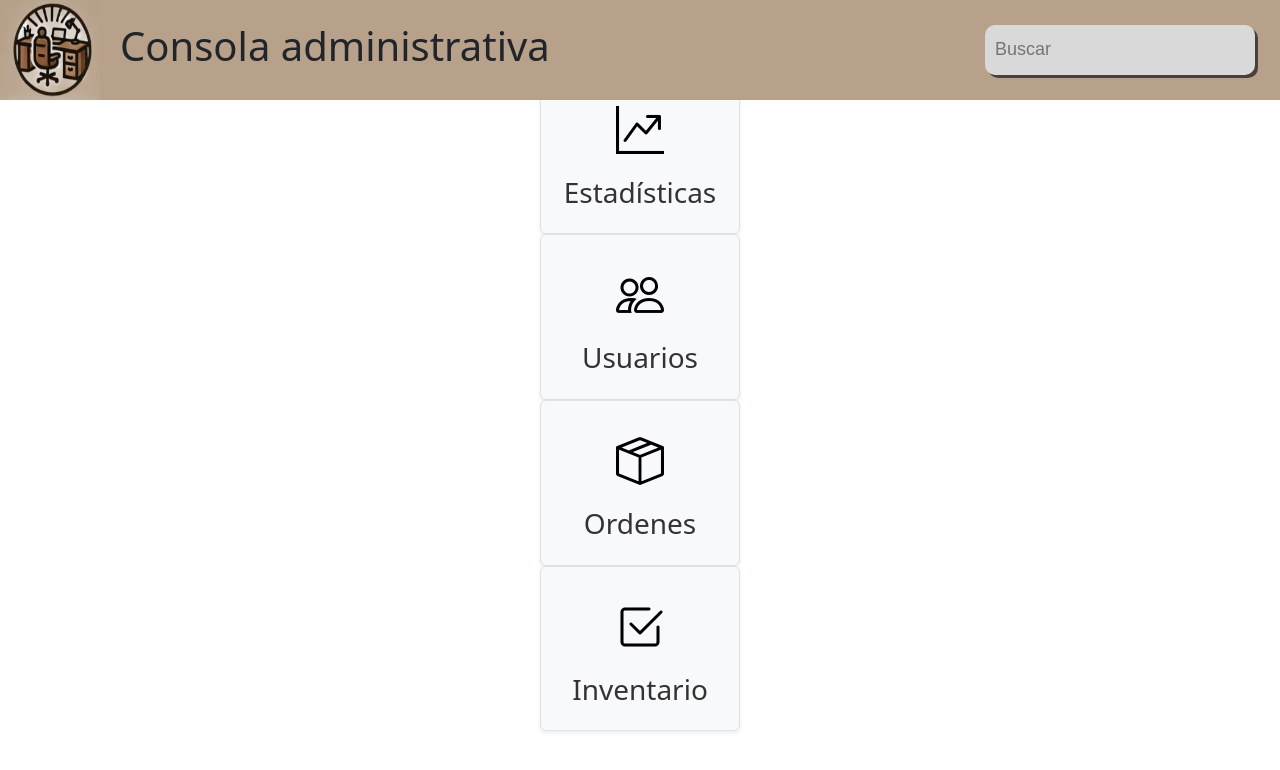
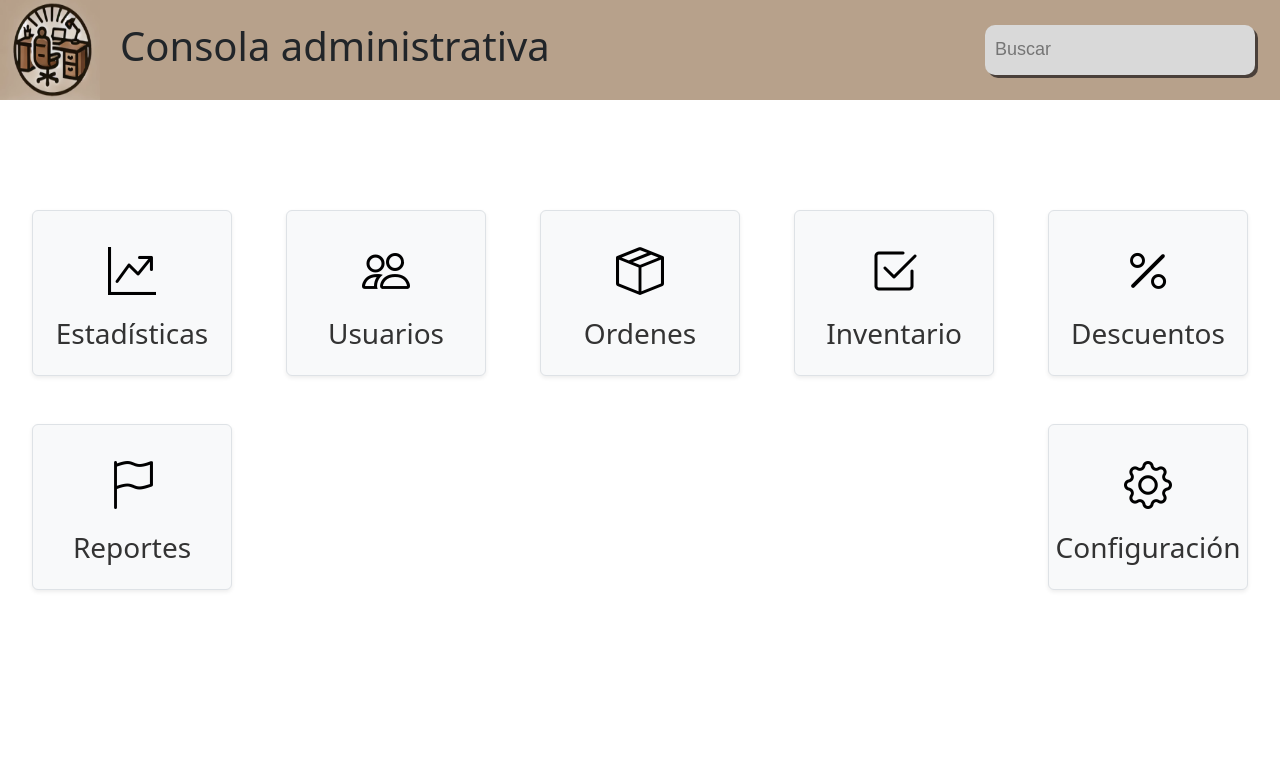
Before and after one commit to MateoMri/WorkBuddy-frontend, a React (Vite) app: page / in a window 1280 px wide. Shown: the top 770 px of the page. Built offline with nearby package versions, Linux system fonts and the light colour scheme; a web font is replaced by a local one.

Commit message:
Home terminado

```diff
--- a/src/Home.jsx
+++ b/src/Home.jsx
@@ -29,7 +29,14 @@ const Home = () => {
           <TextField type="search" hint="Buscar"></TextField>
         </div>
       </header>
-      <div>
+      <div
+        style={{
+          display: "flex",
+          flexWrap: "wrap",
+          justifyContent: "space-between",
+          gap: "3em",
+        }}
+      >
         <div
           className="botonsote d-flex flex-column align-items-center justify-content-center p-4 border rounded shadow-sm"
           style={{
@@ -50,6 +57,7 @@ const Home = () => {
             Estadísticas
           </h3>
         </div>
+
         <div
           className="botonsote d-flex flex-column align-items-center justify-content-center p-4 border rounded shadow-sm"
           style={{
@@ -67,9 +75,10 @@ const Home = () => {
 
           {/* Título */}
           <h3 className="mb-0" style={{ color: "#333" }}>
-            Usuarios{" "}
+            Usuarios
           </h3>
         </div>
+
         <div
           className="botonsote d-flex flex-column align-items-center justify-content-center p-4 border rounded shadow-sm"
           style={{
@@ -87,7 +96,49 @@ const Home = () => {
 
           {/* Título */}
           <h3 className="mb-0" style={{ color: "#333" }}>
-            Ordenes{" "}
+            Ordenes
+          </h3>
+        </div>
+
+        <div
+          className="botonsote d-flex flex-column align-items-center justify-content-center p-4 border rounded shadow-sm"
+          style={{
+            backgroundColor: "#f8f9fa",
+            cursor: "pointer",
+            width: "200px",
+            textAlign: "center",
+          }}
+        >
+          {/* Icono de cheque */}
+          <i
+            className="bi bi-check2-square"
+            style={{ fontSize: "3rem", color: "black", marginBottom: "10px" }}
+          ></i>
+
+          {/* Título */}
+          <h3 className="mb-0" style={{ color: "#333" }}>
+            Inventario
+          </h3>
+        </div>
+
+        <div
+          className="botonsote d-flex flex-column align-items-center justify-content-center p-4 border rounded shadow-sm"
+          style={{
+            backgroundColor: "#f8f9fa",
+            cursor: "pointer",
+            width: "200px",
+            textAlign: "center",
+          }}
+        >
+          {/* Icono de descuentos */}
+          <i
+            className="bi bi-percent"
+            style={{ fontSize: "3rem", color: "black", marginBottom: "10px" }}
+          ></i>
+
+          {/* Título */}
+          <h3 className="mb-0" style={{ color: "#333" }}>
+            Descuentos
           </h3>
         </div>
         <div
@@ -99,15 +150,36 @@ const Home = () => {
             textAlign: "center",
           }}
         >
-          {/* Icono de  cheque*/}
+          {/* Icono de bandera */}
           <i
-            className="bi bi-check2-square"
+            className="bi bi-flag"
             style={{ fontSize: "3rem", color: "black", marginBottom: "10px" }}
           ></i>
 
           {/* Título */}
           <h3 className="mb-0" style={{ color: "#333" }}>
-            Inventario{" "}
+            Reportes
+          </h3>
+        </div>
+
+        <div
+          className="botonsote d-flex flex-column align-items-center justify-content-center p-4 border rounded shadow-sm"
+          style={{
+            backgroundColor: "#f8f9fa",
+            cursor: "pointer",
+            width: "200px",
+            textAlign: "center",
+          }}
+        >
+          {/* Icono de tuerca */}
+          <i
+            className="bi bi-gear"
+            style={{ fontSize: "3rem", color: "black", marginBottom: "10px" }}
+          ></i>
+
+          {/* Título */}
+          <h3 className="mb-0" style={{ color: "#333" }}>
+            Configuración
           </h3>
         </div>
       </div>
```
